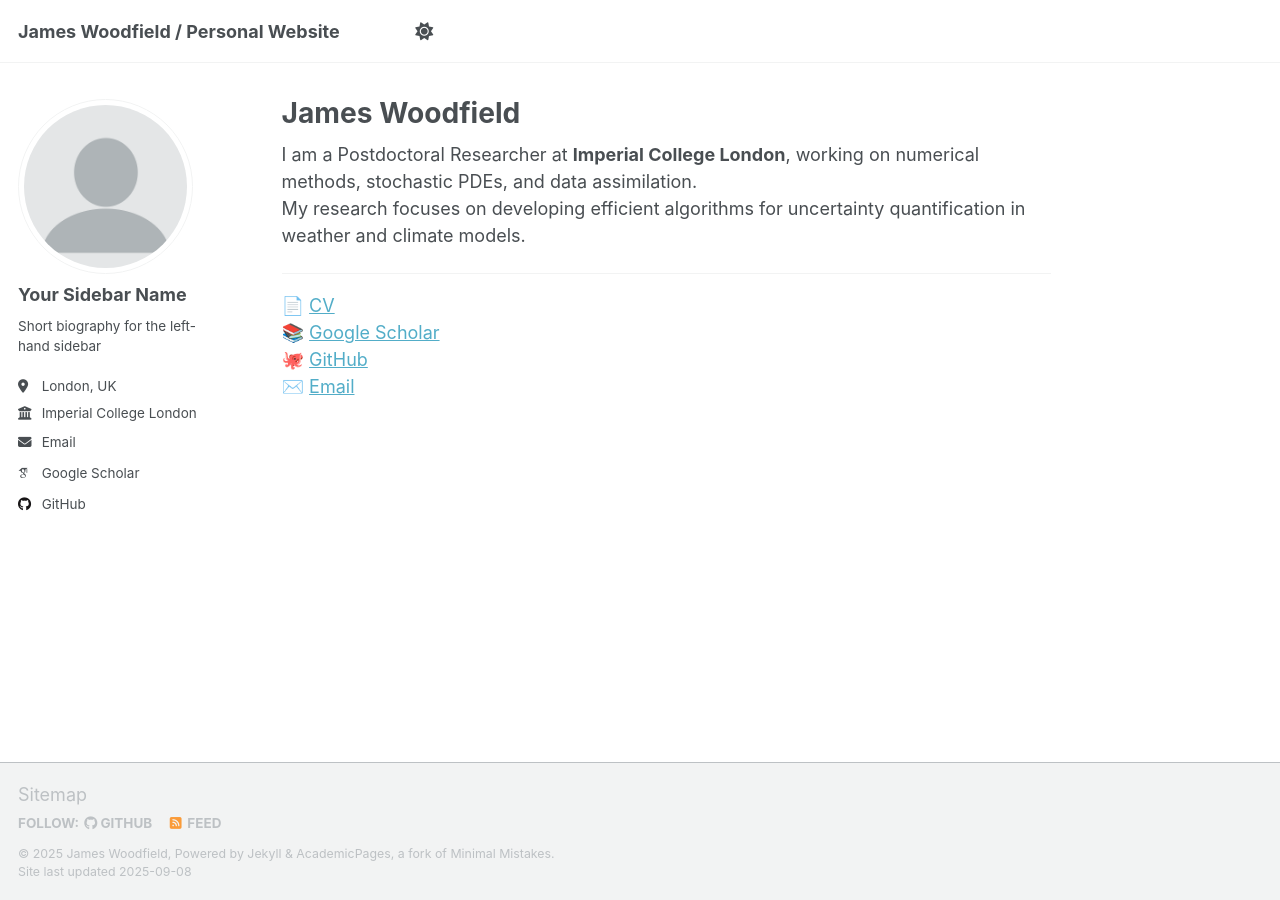
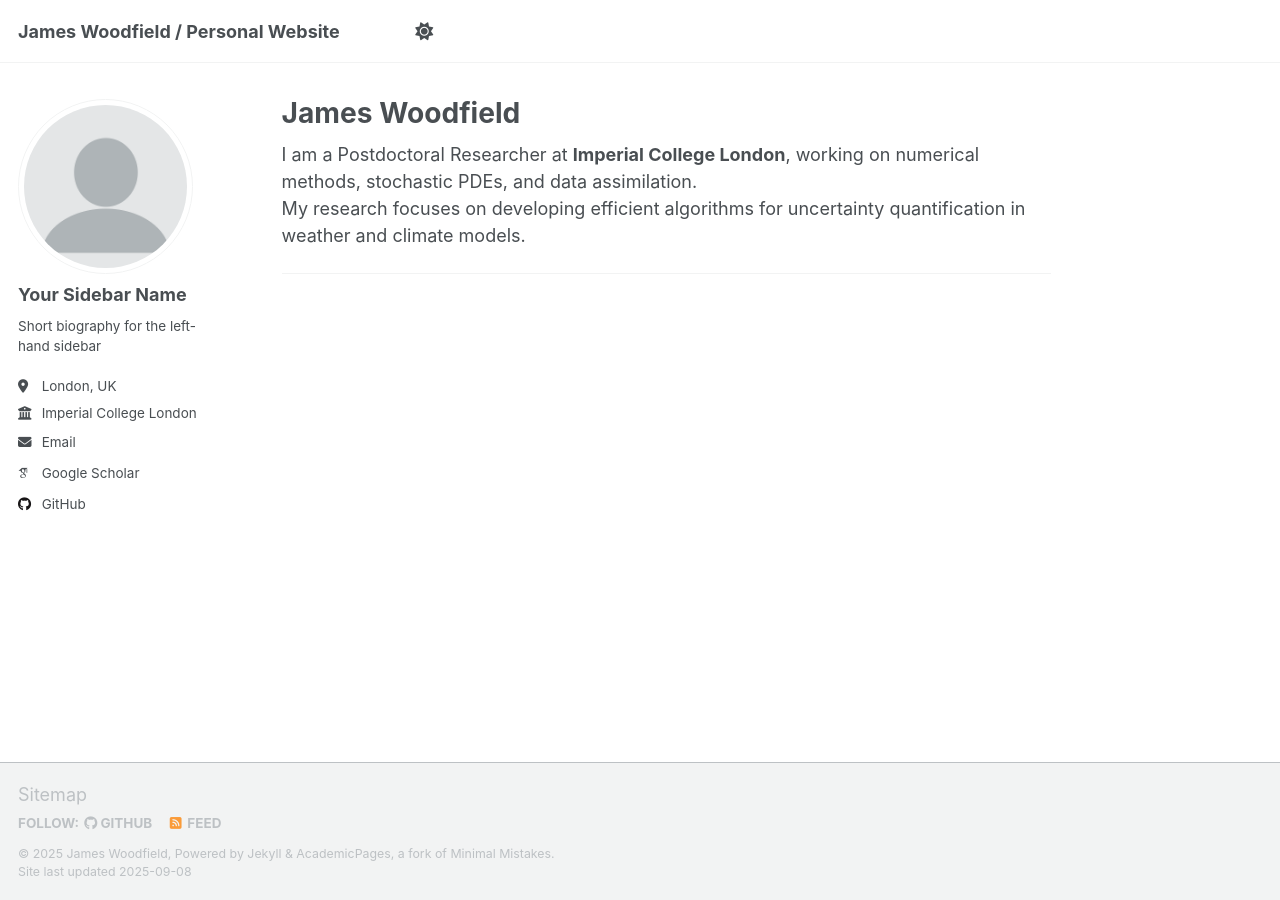
Before and after one commit to jameswoodfield/jameswoodfield.github.io, a Jekyll site: the page built from _pages/about.md, in a window 1280 px wide. Built offline with Jekyll 4.4.1, drawn with Linux system fonts in a browser that asks for light colours; some web fonts are replaced; a script that is not in the unit is left out.

Commit message:
Update about and portfolio pages
Removed contact and profile links from the about page. Added a LaTeX test line to the first portfolio item.

```diff
--- a/_pages/about.md
+++ b/_pages/about.md
@@ -10,8 +10,3 @@ My research focuses on developing efficient algorithms for uncertainty
 quantification in weather and climate models.
 
 ---
-
-📄 [CV](/files/cv.pdf)
-📚 [Google Scholar](https://scholar.google.com/)
-🐙 [GitHub](https://github.com/james14641)
-✉️ [Email](mailto:your.email@imperial.ac.uk)
```
Also changed, not shown: _portfolio/portfolio-1.md (+2 -0 lines).
